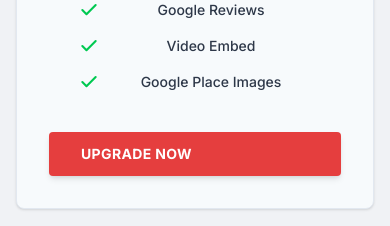
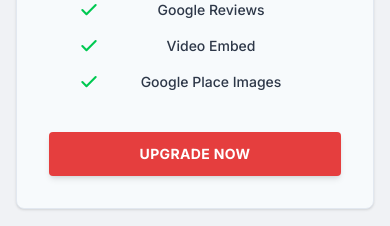
Before and after one commit to lnlscreatives71/smart-directory, a Next.js app: page /pricing in a window 390 px wide. Shown: the part 2248-2474 px from the top of the page. Built offline with nearby package versions, Linux system fonts and the light colour scheme; no server answers; the database is empty.

Commit message:
Add Stripe checkout session API and Google Maps embed

```diff
--- a/package.json
+++ b/package.json
@@ -13,7 +13,8 @@
     "lucide-react": "^0.577.0",
     "next": "16.1.6",
     "react": "19.2.3",
-    "react-dom": "19.2.3"
+    "react-dom": "19.2.3",
+    "stripe": "^20.4.1"
   },
   "devDependencies": {
     "@tailwindcss/postcss": "^4",
--- /dev/null
+++ b/src/app/api/checkout/route.ts
@@ -0,0 +1,42 @@
+import { NextResponse } from 'next/server';
+import Stripe from 'stripe';
+
+const stripe = new Stripe(process.env.STRIPE_SECRET_KEY || 'sk_test_placeholder', {
+    apiVersion: 'auto' as any // Use the latest API version or hardcode one
+});
+
+export async function POST(request: Request) {
+    try {
+        const { plan, billing } = await request.json();
+
+        if (!process.env.STRIPE_SECRET_KEY) {
+            console.warn("Using placeholder Stripe keys. Set STRIPE_SECRET_KEY in .env.local.");
+        }
+
+        const amount = plan === 'premium' ? (billing === 'monthly' ? 2900 : 29900) : 0;
+
+        const session = await stripe.checkout.sessions.create({
+            payment_method_types: ['card'],
+            line_items: [
+                {
+                    price_data: {
+                        currency: 'usd',
+                        product_data: {
+                            name: `Smart Directory ${plan.toUpperCase()} Plan (${billing})`,
+                        },
+                        unit_amount: amount,
+                    },
+                    quantity: 1,
+                },
+            ],
+            mode: 'payment',
+            success_url: `${process.env.NEXT_PUBLIC_BASE_URL || 'http://localhost:3000'}/dashboard/listings?checkout=success`,
+            cancel_url: `${process.env.NEXT_PUBLIC_BASE_URL || 'http://localhost:3000'}/pricing?checkout=cancel`,
+        });
+
+        return NextResponse.json({ url: session.url });
+    } catch (err: any) {
+        console.error('Stripe checkout error:', err);
+        return NextResponse.json({ error: err.message }, { status: 500 });
+    }
+}
--- a/src/app/biz/[slug]/page.tsx
+++ b/src/app/biz/[slug]/page.tsx
@@ -83,9 +83,31 @@
                 <div className="flex-1 space-y-8">
                     <div className="bg-white dark:bg-slate-800 rounded-xl p-8 border border-gray-200 dark:border-slate-700 shadow-sm">
                         <h2 className="text-2xl font-bold mb-4">About the Business</h2>
-                        <p className="text-gray-700 dark:text-gray-300 leading-relaxed text-lg">
+                        <p className="text-gray-700 dark:text-gray-300 leading-relaxed text-lg mb-8">
                             {biz.description}
                         </p>
+
+                        <h2 className="text-2xl font-bold mb-4">Location & Directions</h2>
+                        <div className="w-full h-80 rounded-xl overflow-hidden shadow-sm relative border border-slate-200 dark:border-slate-700 bg-slate-100 dark:bg-slate-900 flex items-center justify-center">
+                            {process.env.NEXT_PUBLIC_MAPS_API_KEY ? (
+                                <iframe
+                                    width="100%"
+                                    height="100%"
+                                    style={{ border: 0 }}
+                                    loading="lazy"
+                                    allowFullScreen
+                                    src={`https://www.google.com/maps/embed/v1/place?key=${process.env.NEXT_PUBLIC_MAPS_API_KEY}&q=${encodeURIComponent(biz.name + ' ' + biz.location_city + ', ' + biz.location_state)}`}>
+                                </iframe>
+                            ) : (
+                                <div className="text-center p-8 space-y-3">
+                                    <MapPin className="mx-auto w-10 h-10 text-slate-300 dark:text-slate-600" />
+                                    <p className="text-sm font-bold text-slate-500 dark:text-slate-400">Map View Available</p>
+                                    <p className="text-xs text-slate-400 dark:text-slate-500 max-w-sm">
+                                        (Add NEXT_PUBLIC_MAPS_API_KEY to .env.local to activate the interactive Google Map targeting {biz.location_city}, {biz.location_state}.)
+                                    </p>
+                                </div>
+                            )}
+                        </div>
                     </div>
 
                     <div className="bg-white dark:bg-slate-800 rounded-xl p-8 border border-gray-200 dark:border-slate-700 shadow-sm">
--- a/src/app/pricing/PricingClient.tsx
+++ b/src/app/pricing/PricingClient.tsx
@@ -95,9 +95,27 @@
                         ))}
                     </div>
 
-                    <Link href="/dashboard/listings/new?plan=premium" className="w-full sm:w-auto px-8 py-3 bg-[#e53e3e] hover:bg-red-600 text-white font-bold rounded shadow-md transition-colors text-sm uppercase tracking-wide">
+                    <button
+                        onClick={async () => {
+                            try {
+                                const res = await fetch('/api/checkout', {
+                                    method: 'POST',
+                                    headers: { 'Content-Type': 'application/json' },
+                                    body: JSON.stringify({ plan: 'premium', billing })
+                                });
+                                const data = await res.json();
+                                if (data.url) {
+                                    window.location.href = data.url;
+                                } else {
+                                    alert('Checkout failed: ' + data.error);
+                                }
+                            } catch (err) {
+                                alert('An error occurred during checkout.');
+                            }
+                        }}
+                        className="w-full sm:w-auto px-8 py-3 bg-[#e53e3e] hover:bg-red-600 text-white font-bold rounded shadow-md transition-colors text-sm uppercase tracking-wide">
                         Upgrade Now
-                    </Link>
+                    </button>
                 </div>
 
             </div>
```
Also changed, not shown: 1 other file (tests, documents, lock files or other folders).
